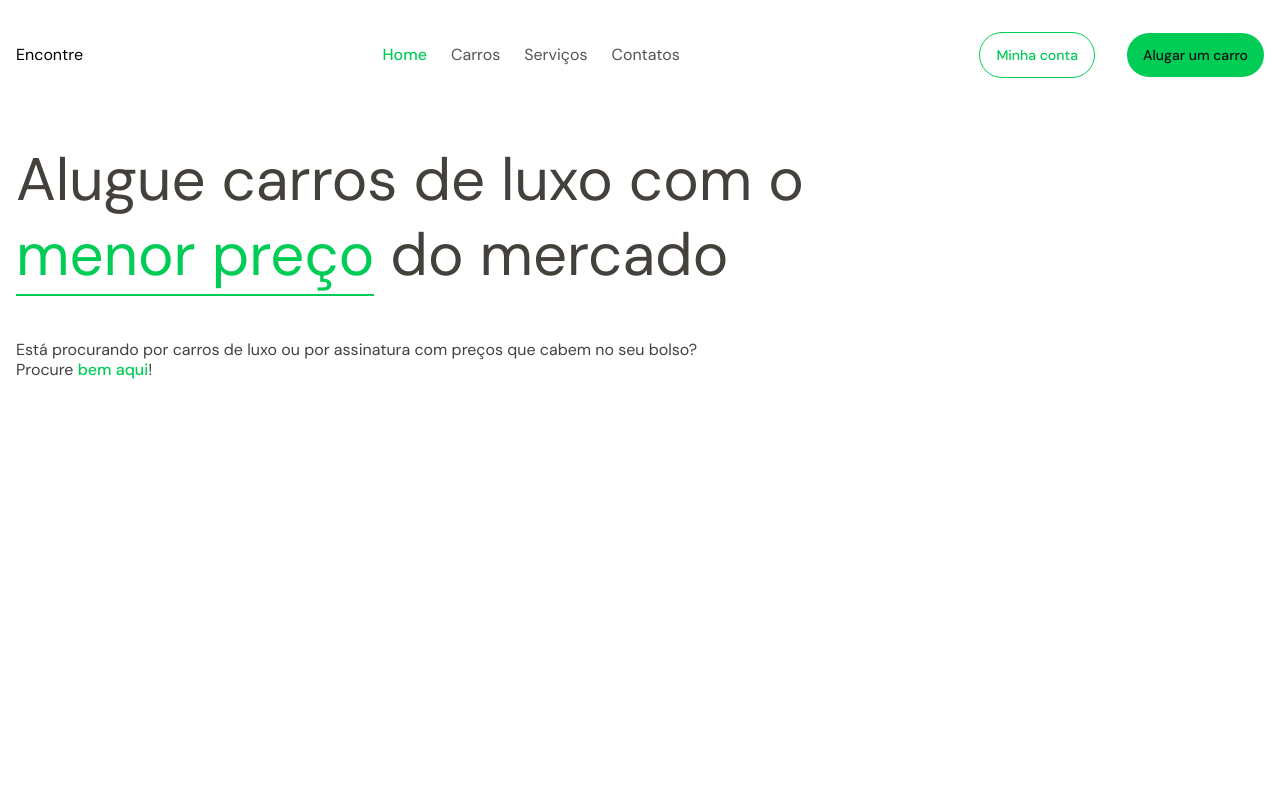
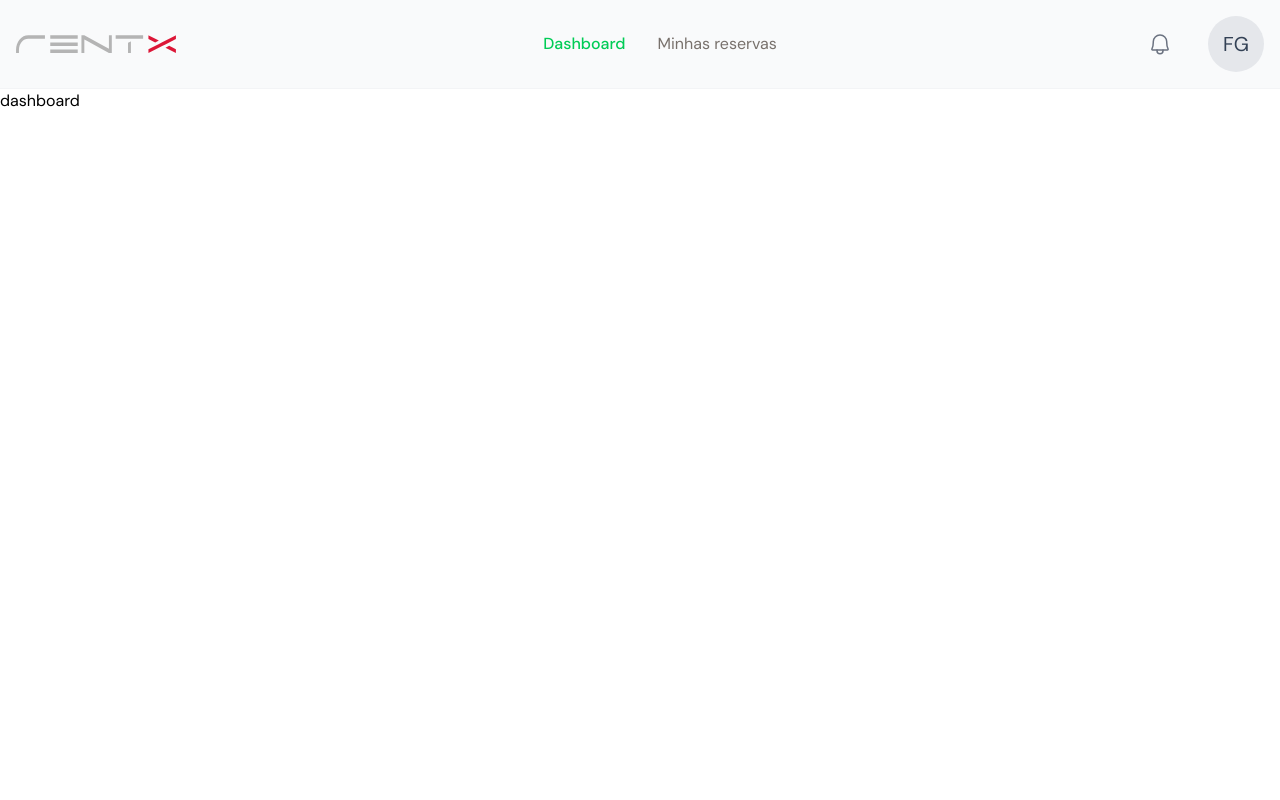
Before and after one commit to fgouvea10/rentx, a React (Vite) app in the folder rentx.web/: page / in a window 1280 px wide. Shown: the top 800 px of the page. Built offline with nearby package versions, Linux system fonts and the light colour scheme.

Commit message:
feat: create dashboard header

```diff
--- a/rentx.web/package.json
+++ b/rentx.web/package.json
@@ -13,6 +13,7 @@
   },
   "dependencies": {
     "path": "^0.12.7",
+    "phosphor-react": "^1.4.1",
     "react": "^18.2.0",
     "react-dom": "^18.2.0"
   },
--- a/rentx.web/src/App.tsx
+++ b/rentx.web/src/App.tsx
@@ -1,7 +1,8 @@
 import { HeroLayout } from "./layouts/Hero";
 
 import '~/styles/global.css';
+import { DashboardLayout } from "./layouts/dashboard";
 
 export function App() {
-  return <HeroLayout />;
+  return <DashboardLayout />;
 }
--- /dev/null
+++ b/rentx.web/src/components/layout/headers/Dashboard/AppHeader.module.css
@@ -0,0 +1,31 @@
+.header {
+  @apply w-full relative bg-gray-50 border-b border-b-gray-100;
+}
+
+.container {
+  @apply w-full max-w-[1280px] my-0 mx-auto p-4 flex items-center justify-between;
+}
+
+.header img {
+  @apply w-40 h-auto;
+}
+
+.flex-center {
+  @apply flex items-center gap-8;
+}
+
+.header ul li {
+  @apply text-stone-500 font-normal hover:text-primary500 transition-colors;
+}
+
+.header ul li.active {
+  @apply text-primary500 font-medium;
+}
+
+.header button:first-child {
+  @apply p-1 bg-transparent border-0 leading-[0] rounded-[4px] hover:bg-gray-200 transition-colors
+}
+
+.header button:first-child svg {
+  @apply text-gray-500
+}
--- /dev/null
+++ b/rentx.web/src/components/layout/headers/Dashboard/index.tsx
@@ -0,0 +1,37 @@
+import { ReactElement } from 'react';
+import { Bell } from 'phosphor-react';
+
+import logoImg from '~/assets/logo_text.svg';
+
+import { Avatar } from '~/components/shared/DataDisplay';
+
+import styles from './AppHeader.module.css';
+
+export function AppHeader(): ReactElement {
+  return (
+    <header className={styles.header}>
+      <div className={styles.container}>
+        <img src={logoImg} alt="" />
+        <nav>
+          <ul className={styles['flex-center']}>
+            <li className={styles.active}>
+              <a href="/">Dashboard</a>
+            </li>
+            <li>
+              <a href="/">Minhas reservas</a>
+            </li>
+          </ul>
+        </nav>
+
+        <div className={styles['flex-center']}>
+          <button type="button">
+            <Bell size={24} />
+          </button>
+          <button type="button">
+            <Avatar alt="Felipe Gouvea" />
+          </button>
+        </div>
+      </div>
+    </header>
+  );
+}
--- /dev/null
+++ b/rentx.web/src/components/shared/DataDisplay/Avatar.tsx
@@ -0,0 +1,31 @@
+type AvatarProps = {
+  alt: string;
+  size?: 'sm' | 'md' | 'xl';
+};
+
+export function Avatar({ alt, size = 'md' }: AvatarProps) {
+  function getUserInitials(username: string) {
+    const fullName = username.split(' ');
+    const initials =
+      fullName[0].charAt(0) + fullName[fullName.length - 1].charAt(0);
+    return initials.toUpperCase();
+  }
+
+  return (
+    <div
+      className={`flex items-center rounded-full justify-center relative ${
+        size === 'md' ? 'w-14' : size === 'sm' ? 'w-6' : 'w-24'
+      } ${
+        size === 'md' ? 'h-14' : size === 'sm' ? 'h-6' : 'h-24'
+      } bg-gray-200 select-none`}
+    >
+      <span
+        className={`text-slate-700 ${
+          size === 'md' ? 'text-xl' : size === 'sm' ? 'text-base' : 'text-4xl'
+        }`}
+      >
+        {getUserInitials(alt)}
+      </span>
+    </div>
+  );
+}
--- /dev/null
+++ b/rentx.web/src/components/shared/DataDisplay/index.ts
@@ -0,0 +1 @@
+export * from './Avatar';
--- /dev/null
+++ b/rentx.web/src/layouts/dashboard.tsx
@@ -0,0 +1,11 @@
+import { AppHeader } from '~/components/layout/headers/Dashboard';
+import { Dashboard } from '~/pages/dashboard/home';
+
+export function DashboardLayout() {
+  return (
+    <>
+      <AppHeader />
+      <Dashboard />
+    </>
+  );
+}
--- a/rentx.web/tailwind.config.cjs
+++ b/rentx.web/tailwind.config.cjs
@@ -1,8 +1,9 @@
 /** @type {import('tailwindcss').Config} */
 module.exports = {
   content: [
-    "./src/components/layout/**/**/*.tsx",
-    "./src/pages/**/*.tsx"
+    './src/components/layout/**/**/*.tsx',
+    './src/pages/**/*.tsx',
+    './src/components/shared/**/*.tsx',
   ],
   theme: {
     extend: {
@@ -15,6 +16,9 @@ module.exports = {
       fontFamily: {
         sans: 'DM Sans, sans-serif',
       },
+      borderRadius: {
+        base: '4px',
+      },
     },
   },
   plugins: [],
```
Also changed, not shown: rentx.web/src/assets/logo_text.svg (added), 1 other file (tests, documents, lock files or other folders).
